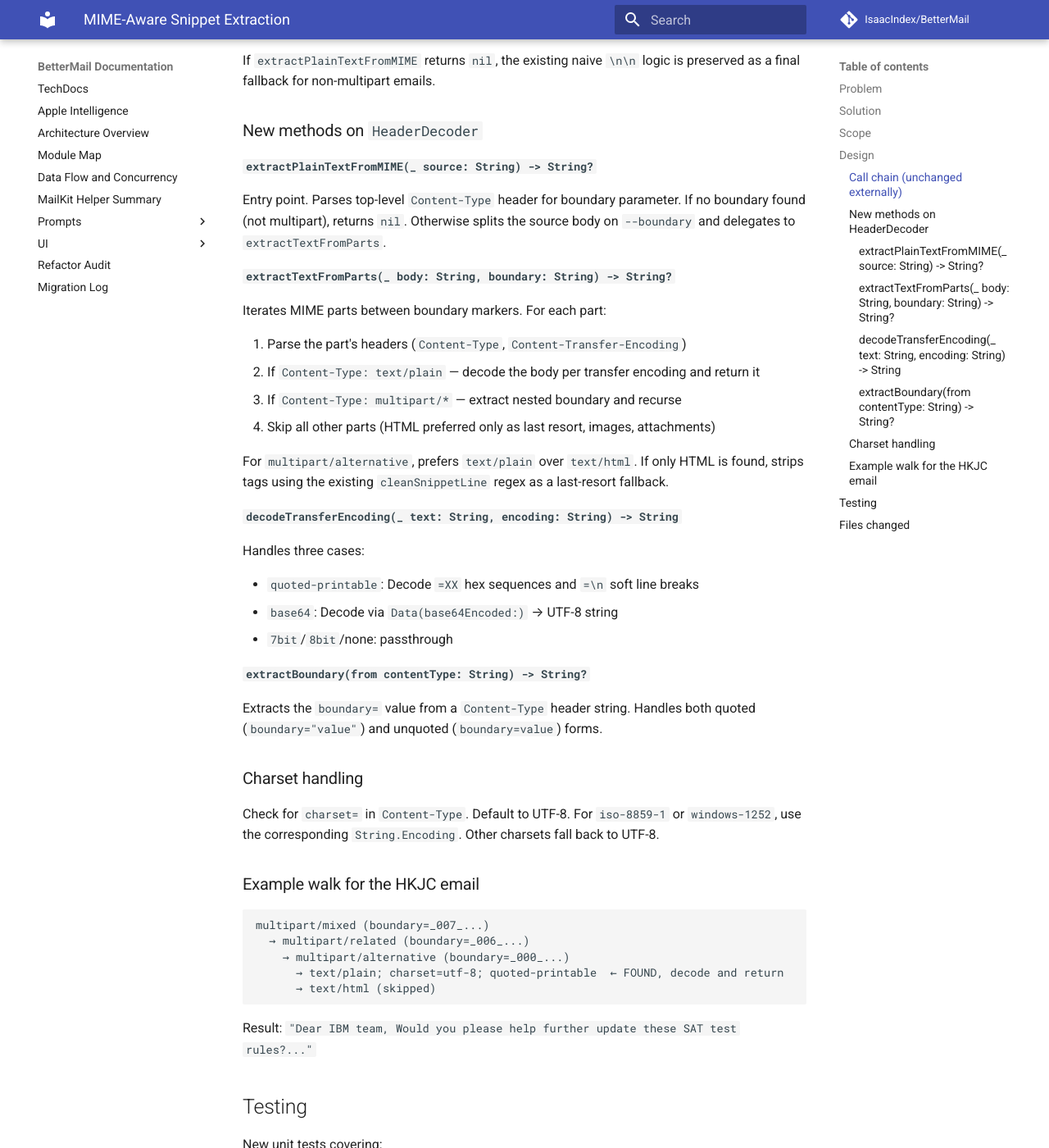
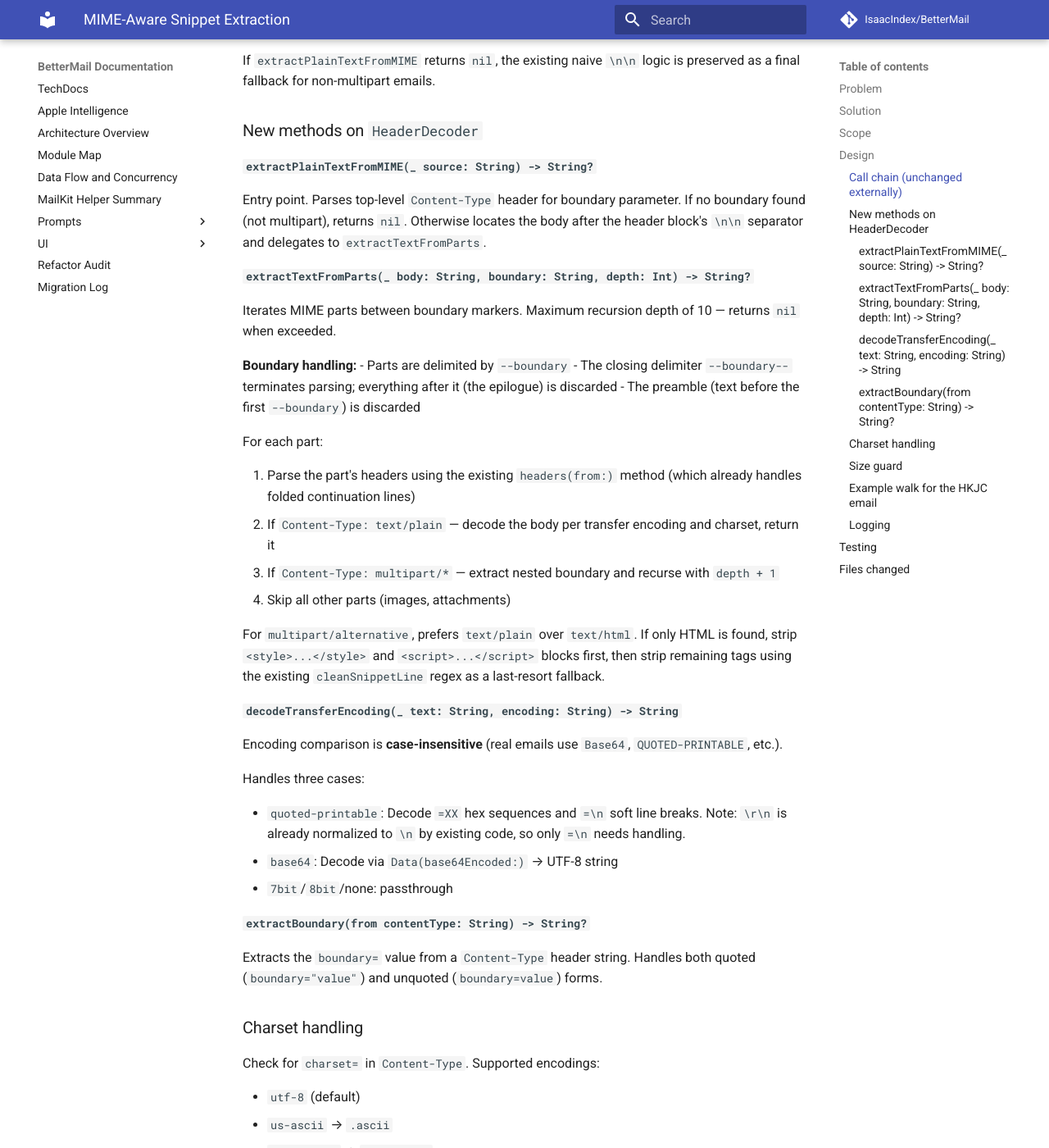
Before and after one commit to IsaacIndex/BetterMail, an MkDocs documentation site: the page built from docs/superpowers/specs/2026-03-26-mime-aware-snippet-extraction-design.md, in a window 1280 px wide and 1400 px high, scrolled down 877 px. Shown: the whole window at 82% size. Built offline with MkDocs 1.6.1 and Material for MkDocs 9.7.7, drawn with Linux system fonts in a browser that asks for light colours; comment, search, counter and statistics services are not loaded; some of the changed text lies outside the part shown.

Commit message:
docs: address spec review feedback for MIME snippet extraction
Add recursion depth limit, preamble/epilogue handling, header folding
reuse, closing delimiter, case-insensitive encoding comparison, charset
failure fallback, HTML style/script stripping, size guard, logging,
and explicit test file location.

Co-Authored-By: Claude Opus 4.6 <noreply@anthropic.com>

```diff
--- a/docs/superpowers/specs/2026-03-26-mime-aware-snippet-extraction-design.md
+++ b/docs/superpowers/specs/2026-03-26-mime-aware-snippet-extraction-design.md
@@ -10,7 +10,7 @@ Replace the naive `\n\n` fallback in `bodySnippetFromSource` with a MIME boundar
 
 ## Scope
 
-All changes are confined to the private `HeaderDecoder` struct in `MailAppleScriptClient.swift`. No changes to public/internal APIs, data models, views, or storage.
+All changes are confined to the private `HeaderDecoder` struct in `MailAppleScriptClient.swift`. No changes to public/internal APIs, data models, views, or storage. All new methods are `private` to match existing `HeaderDecoder` conventions.
 
 ## Design
 
@@ -30,24 +30,33 @@ If `extractPlainTextFromMIME` returns `nil`, the existing naive `\n\n` logic is
 
 #### `extractPlainTextFromMIME(_ source: String) -> String?`
 
-Entry point. Parses top-level `Content-Type` header for boundary parameter. If no boundary found (not multipart), returns `nil`. Otherwise splits the source body on `--boundary` and delegates to `extractTextFromParts`.
+Entry point. Parses top-level `Content-Type` header for boundary parameter. If no boundary found (not multipart), returns `nil`. Otherwise locates the body after the header block's `\n\n` separator and delegates to `extractTextFromParts`.
 
-#### `extractTextFromParts(_ body: String, boundary: String) -> String?`
+#### `extractTextFromParts(_ body: String, boundary: String, depth: Int) -> String?`
 
-Iterates MIME parts between boundary markers. For each part:
+Iterates MIME parts between boundary markers. Maximum recursion depth of 10 — returns `nil` when exceeded.
 
-1. Parse the part's headers (`Content-Type`, `Content-Transfer-Encoding`)
-2. If `Content-Type: text/plain` — decode the body per transfer encoding and return it
-3. If `Content-Type: multipart/*` — extract nested boundary and recurse
-4. Skip all other parts (HTML preferred only as last resort, images, attachments)
+**Boundary handling:**
+- Parts are delimited by `--boundary`
+- The closing delimiter `--boundary--` terminates parsing; everything after it (the epilogue) is discarded
+- The preamble (text before the first `--boundary`) is discarded
 
-For `multipart/alternative`, prefers `text/plain` over `text/html`. If only HTML is found, strips tags using the existing `cleanSnippetLine` regex as a last-resort fallback.
+For each part:
+
+1. Parse the part's headers using the existing `headers(from:)` method (which already handles folded continuation lines)
+2. If `Content-Type: text/plain` — decode the body per transfer encoding and charset, return it
+3. If `Content-Type: multipart/*` — extract nested boundary and recurse with `depth + 1`
+4. Skip all other parts (images, attachments)
+
+For `multipart/alternative`, prefers `text/plain` over `text/html`. If only HTML is found, strip `<style>...</style>` and `<script>...</script>` blocks first, then strip remaining tags using the existing `cleanSnippetLine` regex as a last-resort fallback.
 
 #### `decodeTransferEncoding(_ text: String, encoding: String) -> String`
 
+Encoding comparison is **case-insensitive** (real emails use `Base64`, `QUOTED-PRINTABLE`, etc.).
+
 Handles three cases:
 
-- `quoted-printable`: Decode `=XX` hex sequences and `=\n` soft line breaks
+- `quoted-printable`: Decode `=XX` hex sequences and `=\n` soft line breaks. Note: `\r\n` is already normalized to `\n` by existing code, so only `=\n` needs handling.
 - `base64`: Decode via `Data(base64Encoded:)` → UTF-8 string
 - `7bit`/`8bit`/none: passthrough
 
@@ -57,7 +66,18 @@ Extracts the `boundary=` value from a `Content-Type` header string. Handles both
 
 ### Charset handling
 
-Check for `charset=` in `Content-Type`. Default to UTF-8. For `iso-8859-1` or `windows-1252`, use the corresponding `String.Encoding`. Other charsets fall back to UTF-8.
+Check for `charset=` in `Content-Type`. Supported encodings:
+
+- `utf-8` (default)
+- `us-ascii` → `.ascii`
+- `iso-8859-1` → `.isoLatin1`
+- `windows-1252` → `.windowsCP1252`
+
+All other charsets fall back to UTF-8. If charset decoding fails (e.g., invalid byte sequences), fall back to UTF-8 lossy decoding (`String(data:encoding:)` with `.utf8`) rather than returning `nil`.
+
+### Size guard
+
+Skip MIME parsing for sources larger than 512 KB. The `text/plain` part we're looking for typically appears early in the source, and parsing multi-MB attachment-heavy emails is wasteful. For oversized sources, fall through to the existing naive `\n\n` logic.
 
 ### Example walk for the HKJC email
 
@@ -71,21 +91,33 @@ multipart/mixed (boundary=_007_...)
 
 Result: `"Dear IBM team, Would you please help further update these SAT test rules?..."`
 
+### Logging
+
+Add `Log.appleScript.debug` statements when:
+- MIME parsing is attempted
+- A `text/plain` part is found (or not found)
+- Falling back to naive `\n\n` logic
+
 ## Testing
 
-New unit tests covering:
+New test file: `BetterMail/Tests/MIMESnippetExtractionTests.swift`
+
+Unit tests covering:
 
 1. **Multipart/alternative with text/plain** — extracts plain text correctly
 2. **Nested multipart** (mixed → related → alternative) — walks recursively to text/plain
 3. **Quoted-printable decoding** — including multi-byte UTF-8 sequences like `=E2=80=93` (em dash)
 4. **Base64-encoded text/plain** — decodes correctly
 5. **Non-multipart email** — returns nil, falls through to existing naive logic
-6. **HTML-only multipart** — strips tags as fallback
+6. **HTML-only multipart** — strips style/script blocks then tags as fallback
 7. **Missing/empty body** — returns nil
+8. **Recursion depth limit** — deeply nested multipart returns nil at depth 10
+9. **Closing delimiter** — content after `--boundary--` is ignored
+10. **Case-insensitive transfer encoding** — `Base64` and `QUOTED-PRINTABLE` work
 
 ## Files changed
 
 | File | Change |
 |------|--------|
 | `Sources/DataSource/MailAppleScriptClient.swift` | Add MIME parsing methods to `HeaderDecoder`; modify `bodySnippetFromSource` |
-| `Tests/` (new test file) | Unit tests for MIME snippet extraction |
+| `Tests/MIMESnippetExtractionTests.swift` | Unit tests for MIME snippet extraction |
```
